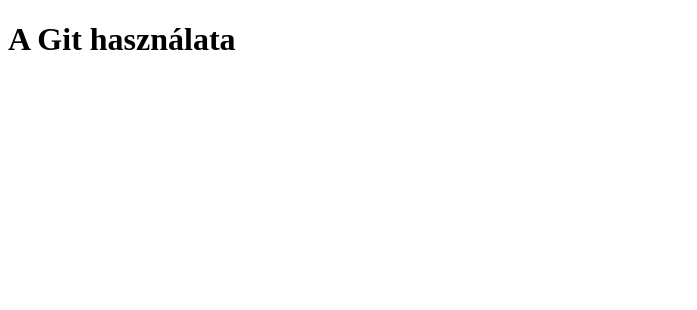
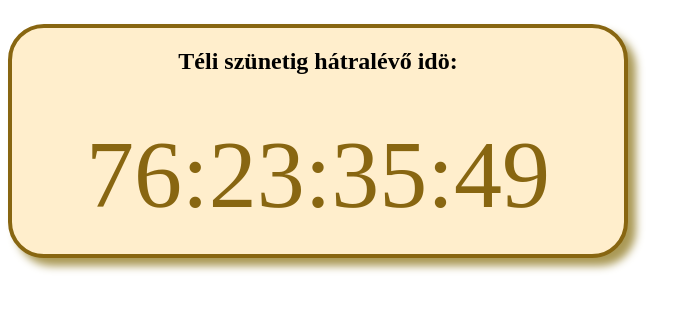
Before and after one commit to Nyrorbry6/firstproject, a plain HTML site: page index.html in a window 1280 px wide. Shown: the whole page, without its empty margins (0-697 px from the left). Drawn offline with Linux system fonts and the light colour scheme.

Commit message:
index.html

```diff
--- a/index.html
+++ b/index.html
@@ -3,10 +3,85 @@
 <head>
     <meta charset="UTF-8">
     <meta name="viewport" content="width=device-width, initial-scale=1.0">
-    <title>A Git használata</title>
+    <title>Document</title>
+    <style>
+
+        #orakeret
+        {
+            margin           :  24px 0 48px 0    ;
+            width            :  612px            ;
+            border           :  4px solid #861   ;
+            border-radius    :  36px             ;
+            background-color :  #FEC             ;
+            box-shadow       :  8px 8px 8px #A95 ;
+            text-align       :  center           ;
+        }
+
+        #kijelzo1
+        {
+            padding          :  24px             ;
+            line-height      :  normal           ;
+            font-size        :  96px             ;
+            color            :  #861             ;
+        }
+
+        #kijelzo2
+        {
+            padding-bottom   :  24px             ;
+            line-height      :  normal           ;
+            font-size        :  36px             ;
+            color            :  #A95             ;
+        }
+
+    </style>
 </head>
 <body>
-    <h1>A Git használata</h1>
+
+
+
+
+    <div id='orakeret'>
+        <h2>Téli szünetig hátralévő idö: </h2>
+        <div id='kijelzo1'></div>
+
+    </div>
+
+
+
+
+    <script>
+
+        napnev = new Array( "vasárnap" , "hétfő" , "kedd" , "szerda" , "csütörtök" , "péntek" , "szombat" )
+
+        function frissit()
+        {
+            most = new Date();
+            teliszünet = new Date(2024,2,27, 12, 0);
+            nap =Math.floor((teliszünet - most) /(1000 *60 *60*24));
+            maradek = (teliszünet-most) %(1000 *60 *60*24)
+            ora =Math.floor((maradek) /(1000 *60 *60));
+            maradek = (maradek ) %(1000 *60 *60)
+            perc = Math.floor(maradek/(1000*60))
+            maradek= maradek % (1000*60)
+            mp=Math.floor(maradek /1000)
+
+
+
+            if( nap < 10 ) nap ="0" + nap
+            if( ora  < 10 )   ora  = "0" + ora
+            if( perc < 10 )   perc = "0" + perc
+            if( mp < 10 )   mp = "0" + mp
+
+
+
+            kijelzo1.innerHTML = nap + ":" + ora + ":" + perc + ":" + mp
+
+        }
+        setInterval('frissit()',1000)
+        frissit()
+
+
+    </script>
 
 </body>
 </html>
```
